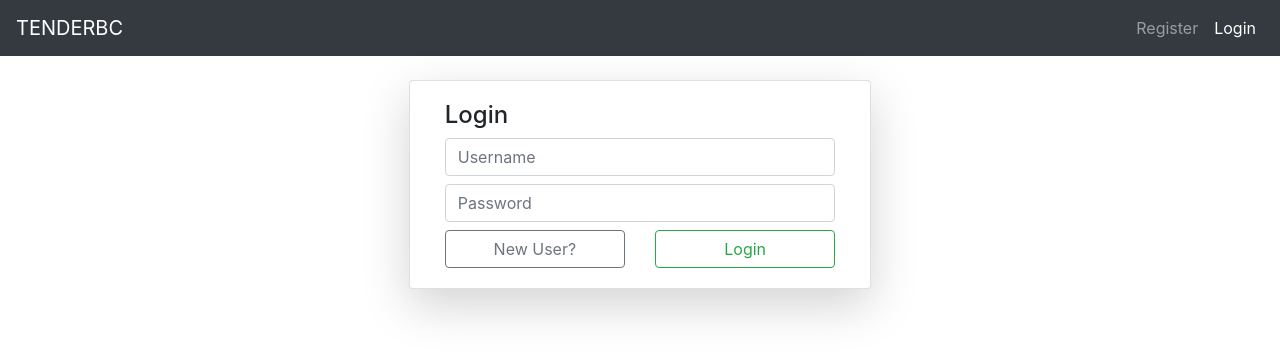
After one commit to PavanVitesh/TENDERBC, a Django app: page /login/ in a window 1280 px wide. The commit adds this page. Shown: the top 357 px of the page. Run offline with Django 4.2, Linux system fonts and the light colour scheme; some libraries are stand-ins or nearby versions.

Commit message:
Develped login and logout functionalities

```diff
--- a/TENDERBC_Project/TENDERBC_App/urls.py
+++ b/TENDERBC_Project/TENDERBC_App/urls.py
@@ -6,6 +6,6 @@ from django.contrib.auth import views as ad
 urlpatterns = [
     path('',views.Home,name='hm'),
     path('register/',views.Register,name='rg'),
-    # path('login/',ad.LoginView.as_view(template_name="html/login.html"),name='ln'),
-    # path('logout/',ad.LogoutView.as_view(template_name="html/logout.html"),name="lo"),
+    path('login/',ad.LoginView.as_view(template_name="html/login.html"),name='ln'),
+    path('logout/',ad.LogoutView.as_view(template_name="html/logout.html"),name="lo"),
 ]
--- a/TENDERBC_Project/templates/html/home.html
+++ b/TENDERBC_Project/templates/html/home.html
@@ -4,5 +4,8 @@
 {% block content %}
     <div class="container mt-4">
         <h1>Welcome to the Home Page!</h1>
+        {% if request.user.is_authenticated %}
+        <h1>User {{request.user.id}}</h1>
+        {% endif %}
     </div>
 {% endblock %}
--- /dev/null
+++ b/TENDERBC_Project/templates/html/login.html
@@ -0,0 +1,32 @@
+{% extends 'html/base.html' %}
+{% block title %}Login{% endblock %}
+{% block content %}
+<div class="container mt-4">
+	{% if messages %}
+            {% for i in messages %}
+                <div class="alert alert-{{i.tags}} alert-dismissible my-2 col-md-2 text-right">
+                    <a href="#" class="close" data-dismiss="alert" aria-label="close">&times;</a>
+                    {{i}}
+                </div>
+            {% endfor %}
+        {% endif %}
+	<div class="card col-md-5 mx-auto shadow-lg">
+        <div class="card-body">
+			<h4>Login</h4>
+			<form method="post">
+				{% csrf_token %}
+				<input type="text" name="username" placeholder="Username" class="form-control my-2">
+				<input type="password" name="password" placeholder="Password" class="form-control my-2">
+				<div class="row">
+					<div class="col">
+						<a href="{% url 'rg' %}" class="btn btn-outline-secondary form-control">New User?</a>
+					</div>
+					<div class="col">
+						<input type="submit" value="Login" class="btn btn-outline-success col">
+					</div>
+				</div>
+			</form>
+		</div>
+	</div>
+</div>
+{% endblock %}
--- a/TENDERBC_Project/templates/html/navbar.html
+++ b/TENDERBC_Project/templates/html/navbar.html
@@ -10,16 +10,31 @@
 
     <!-- Navbar links -->
     <div class="collapse navbar-collapse" id="collapsibleNavbar">
-      <ul class="navbar-nav">
+      <ul class="navbar-nav ml-auto">
+        {% if not request.user.is_authenticated %}
         <li class="nav-item">
-          <a class="nav-link" href="{% url 'rg' %}">Register</a>
+          <a class="nav-link {% if request.path == '/register/' %}active{% endif %}" href="{% url 'rg' %}">Register</a>
         </li>
         <li class="nav-item">
-          <a class="nav-link" href="#">Link</a>
+          <a class="nav-link {% if request.path == '/login/' %}active{% endif %}" href="{% url 'ln' %}">Login</a>
         </li>
+        {% else %}
         <li class="nav-item">
-          <a class="nav-link" href="#">Link</a>
+          <div class="dropdown">
+            <a class="nav-link dropdown-toggle" data-toggle="dropdown">
+              <svg xmlns="http://www.w3.org/2000/svg" width="16" height="16" fill="currentColor" class="bi bi-person-fill" viewBox="0 0 16 16">
+                <path d="M3 14s-1 0-1-1 1-4 6-4 6 3 6 4-1 1-1 1zm5-6a3 3 0 1 0 0-6 3 3 0 0 0 0 6"/>
+              </svg>
+              {{request.user.username}}
+            </a>
+            <div class="dropdown-menu dropdown-menu-right">
+              <!-- <a class="dropdown-item" href="{% url 'hm' %}">Profile</a>
+              <a class="dropdown-item" href="{% url 'hm' %}">Change Password</a> -->
+              <a class="dropdown-item" href="{% url 'lo' %}">Logout</a>
+            </div>
+          </div>
         </li>
+        {% endif %}
       </ul>
     </div>
   </nav>
```
Also changed, not shown: TENDERBC_Project/templates/html/logout.html (added, +13 -0 lines), TENDERBC_Project/db.sqlite3.
